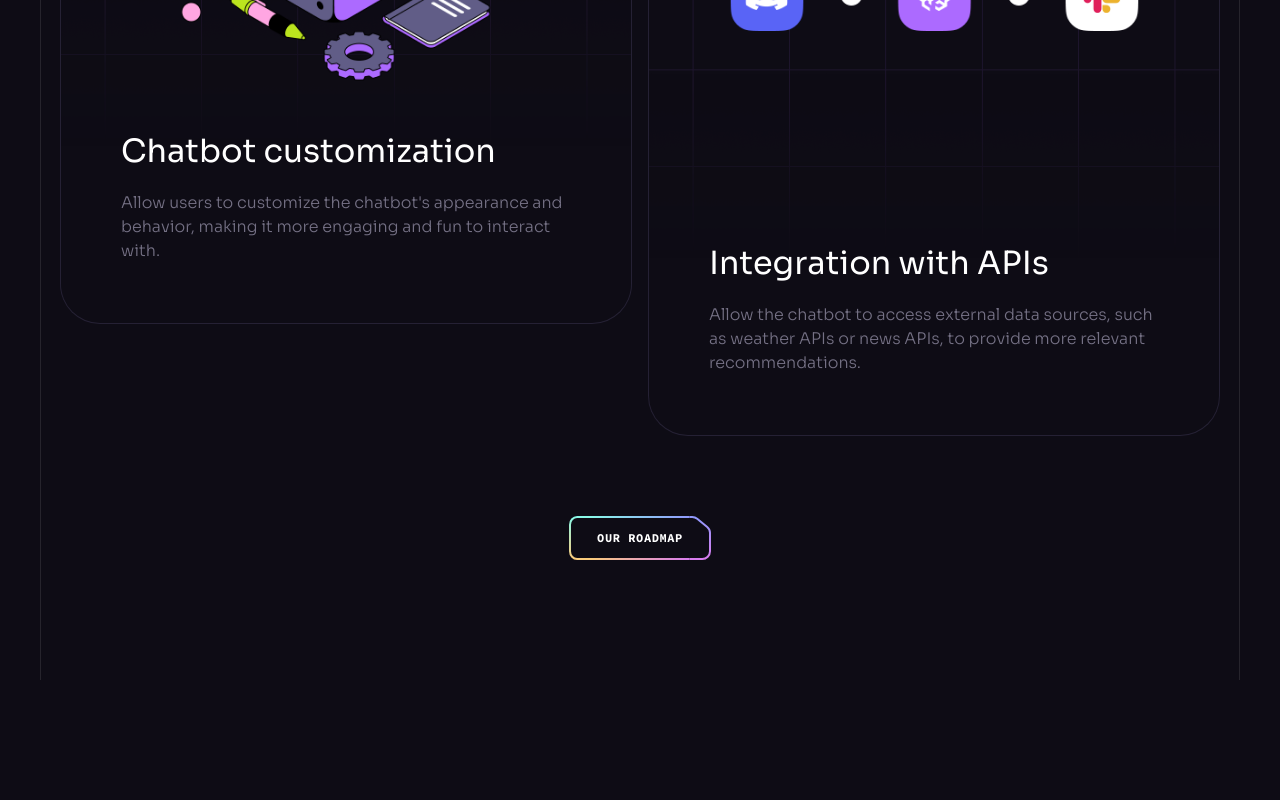
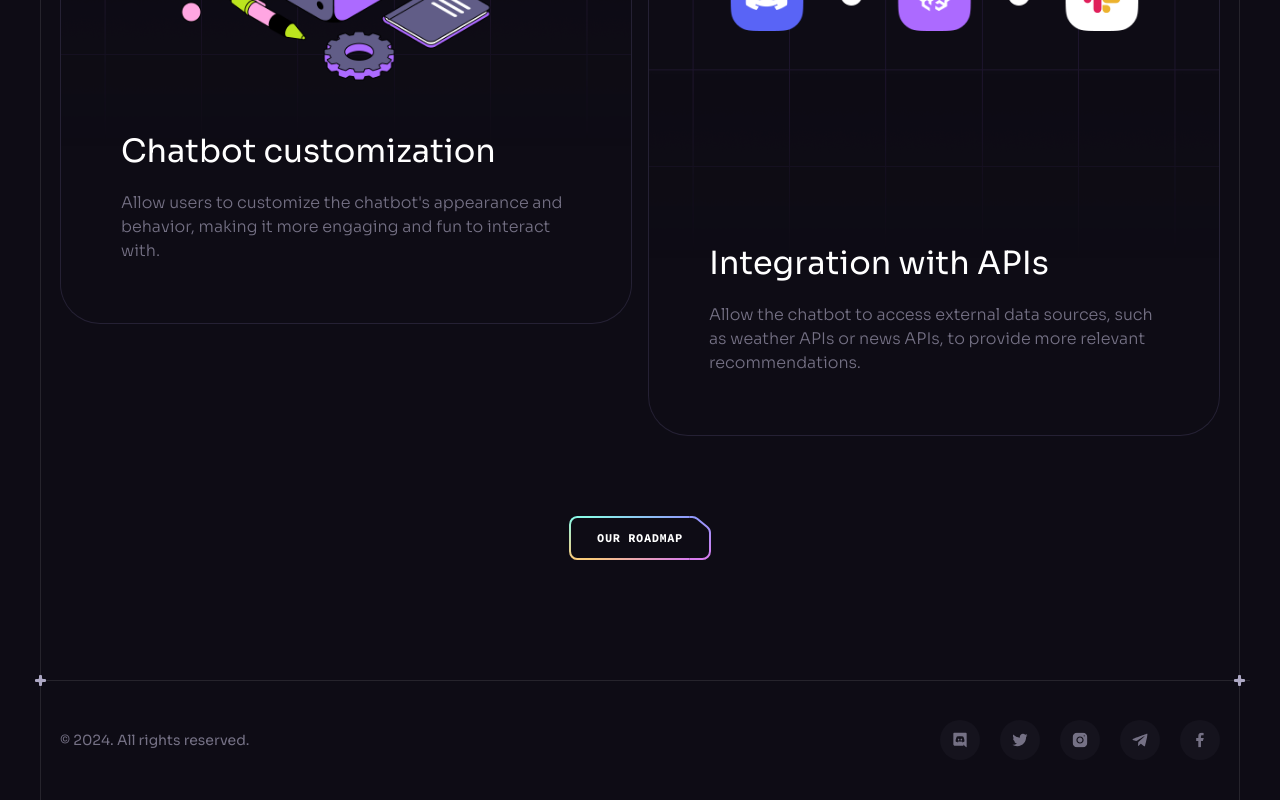
Before and after one commit to azixy-codes/bv, a React (Vite) app: page / in a window 1280 px wide. Shown: the part 8601-9401 px from the top of the page. Before the commit the page ends 9281 px from the top, so only its background shows below. Built offline with nearby package versions, Linux system fonts and the light colour scheme.

Commit message:
Ajout du footer

```diff
--- a/src/App.jsx
+++ b/src/App.jsx
@@ -6,6 +6,7 @@
 import Pricing from "./components/Pricing";
 import Roadmap from "./components/Roadmap";
 import Services from "./components/Services";
+import Footer from "./components/Footer";
 
 const App = () => {
   return (
@@ -18,6 +19,7 @@
         <Services />
         <Pricing />
         <Roadmap />
+        <Footer />
       </div>
       <ButtonGradient />
     </>
--- /dev/null
+++ b/src/components/Footer.jsx
@@ -0,0 +1,30 @@
+import React from "react";
+import Section from "./Section";
+import { socials } from "../constants";
+
+const Footer = () => {
+  return (
+    <Section crosses className="!px-0 !py-10">
+      <div className="container flex sm:justify-between justify-center items-center gap-10 max-sm:flex-col">
+        <p className="caption text-n-4 lg:block">
+          © {new Date().getFullYear()}. All rights reserved.
+        </p>
+
+        <ul className="flex gap-5 flex-wrap">
+          {socials.map((item) => (
+            <a
+              key={item.id}
+              href={item.url}
+              target="_blank"
+              className="flex items-center justify-center w-10 h-10 bg-n-7 rounded-full transition-colors hover:bg-n-6"
+            >
+              <img src={item.iconUrl} width={16} height={16} alt={item.title} />
+            </a>
+          ))}
+        </ul>
+      </div>
+    </Section>
+  );
+};
+
+export default Footer;
```
